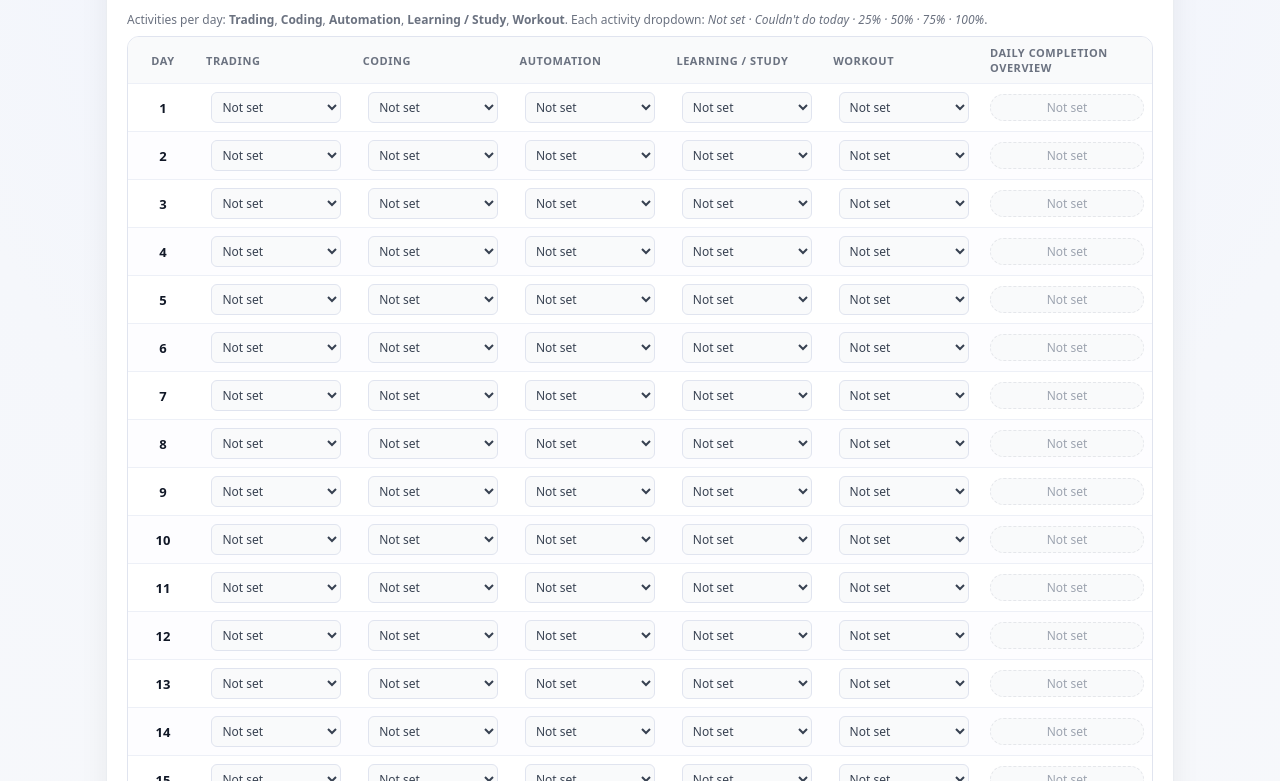
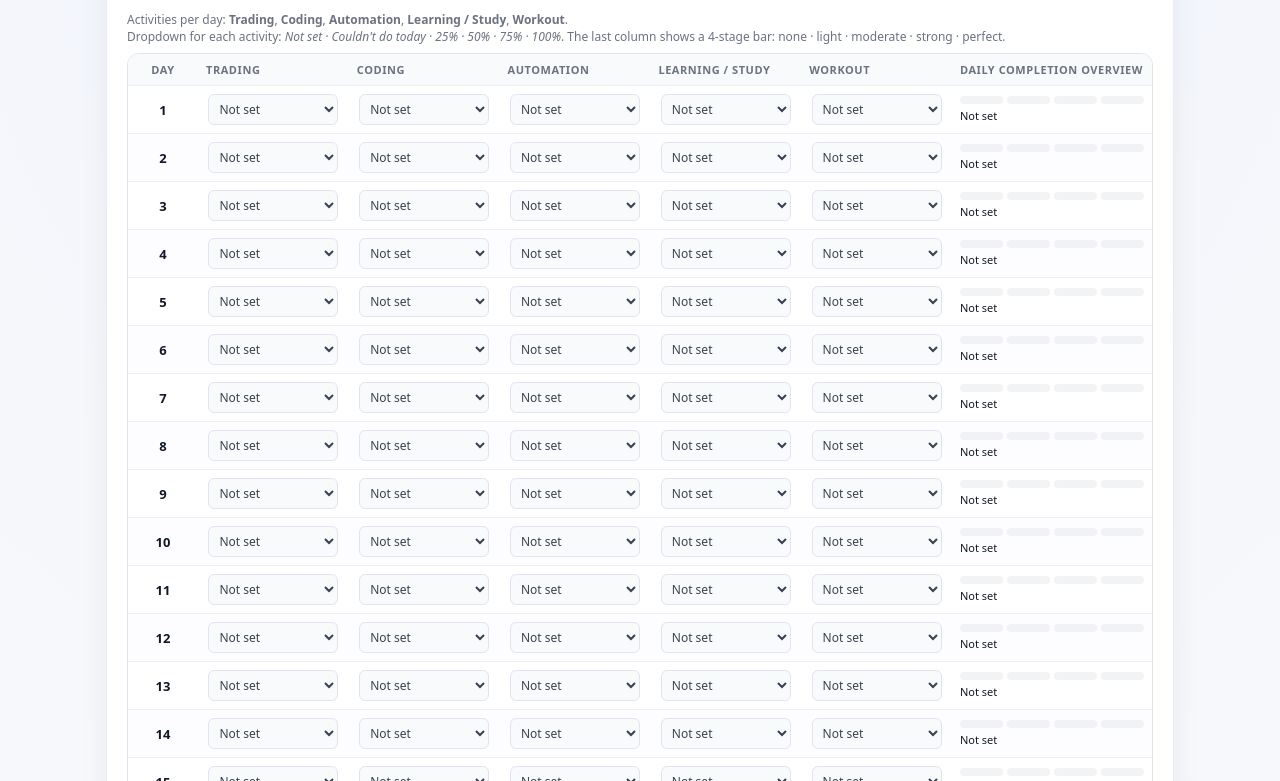
Before and after one commit to Rakib404H/30-Day-Activity-Tracker, a plain HTML site: page index.html in a window 1280 px wide. Shown: the part 108-889 px from the top of the page. Drawn offline with Linux system fonts and the light colour scheme.

Commit message:
version 1.6 released

```diff
--- a/index.html
+++ b/index.html
@@ -87,7 +87,7 @@
 
     table {
       width: 100%;
-      min-width: 820px;
+      min-width: 880px;
       border-collapse: collapse;
       font-size: 13px;
     }
@@ -156,59 +156,66 @@
     /* Overview column */
 
     .overview-cell {
-      width: 170px;
+      width: 200px;
     }
 
-    .overview-pill {
-      border-radius: 999px;
-      padding: 4px 10px;
-      display: inline-flex;
-      align-items: center;
-      justify-content: center;
-      gap: 6px;
-      width: 100%;
-      border: 1px solid #e5e7eb;
-      background: #f9fafb;
-      font-size: 12px;
-      font-weight: 500;
-      text-align: center;
-      transition: background 0.15s ease, border-color 0.15s ease, color 0.15s ease;
+    .overview-wrap {
+      display: flex;
+      flex-direction: column;
+      align-items: flex-start;
+      gap: 4px;
     }
 
-    .overview-pill.none {
-      background: #f9fafb;
-      border-style: dashed;
-      color: #9ca3af;
+    .overview-bar {
+      width: 100%;
+      display: flex;
+      gap: 4px;
     }
 
-    .overview-pill.zero {
-      background: #fee2e2;
-      border-color: #fecaca;
-      color: #991b1b;
+    .overview-segment {
+      flex: 1;
+      height: 8px;
+      border-radius: 999px;
+      background: #e5e7eb;
+      opacity: 0.5;
+      transition: background 0.15s ease, opacity 0.15s ease, transform 0.1s ease;
     }
 
-    .overview-pill.low {
-      background: #fef3c7;
-      border-color: #facc15;
-      color: #92400e;
+    .overview-segment.active {
+      opacity: 1;
+      transform: translateY(-0.5px);
     }
 
-    .overview-pill.medium {
-      background: #bfdbfe;
-      border-color: #60a5fa;
-      color: #1d4ed8;
+    /* Stage colors */
+
+    .overview-wrap.stage-0 .overview-segment.active {
+      background: #9ca3af;
     }
 
-    .overview-pill.high {
-      background: #ccfbf1;
-      border-color: #14b8a6;
-      color: #115e59;
+    .overview-wrap.stage-1 .overview-segment.active {
+      background: #f97316;
     }
 
-    .overview-pill.perfect {
-      background: #bbf7d0;
-      border-color: #22c55e;
-      color: #14532d;
+    .overview-wrap.stage-2 .overview-segment.active {
+      background: #facc15;
+    }
+
+    .overview-wrap.stage-3 .overview-segment.active {
+      background: #22c55e;
+    }
+
+    .overview-wrap.stage-4 .overview-segment.active {
+      background: #16a34a;
+    }
+
+    .overview-label {
+      font-size: 11px;
+      color: #6b7280;
+    }
+
+    .overview-label strong {
+      color: #111827;
+      font-weight: 500;
     }
 
     .footer-bar {
@@ -269,16 +276,17 @@
         <div>
           <h1>30-Day Activity Overview Tracker</h1>
           <p>
-            Rate each activity as a percentage, and the last column shows your daily completion overview automatically.
+            Rate each activity as a percentage and see your day as a 4-stage visual progress bar.
           </p>
         </div>
-        <span class="tag">30 days · 5 activities · auto overview</span>
+        <span class="tag">30 days · 5 activities · visual overview</span>
       </header>
 
       <div class="hint">
         Activities per day: <strong>Trading</strong>, <strong>Coding</strong>, <strong>Automation</strong>,
-        <strong>Learning / Study</strong>, <strong>Workout</strong>.
-        Each activity dropdown: <em>Not set · Couldn't do today · 25% · 50% · 75% · 100%</em>.
+        <strong>Learning / Study</strong>, <strong>Workout</strong>.<br />
+        Dropdown for each activity: <em>Not set · Couldn't do today · 25% · 50% · 75% · 100%</em>.
+        The last column shows a 4-stage bar: none · light · moderate · strong · perfect.
       </div>
 
       <div class="table-wrapper">
@@ -320,7 +328,7 @@
       "learning",
       "workout",
     ];
-    const STORAGE_KEY = "thirty_day_activity_overview_v1";
+    const STORAGE_KEY = "thirty_day_activity_overview_bar_v1";
 
     const tableBody = document.getElementById("tableBody");
     const summaryText = document.getElementById("summaryText");
@@ -336,11 +344,7 @@
       { value: "100", label: "100%" },
     ];
 
-    // Data structure:
-    // data[dayIndex] = {
-    //   activities: ["none" | "unable" | "25" | "50" | "75" | "100", ...5],
-    //   overview: null | number
-    // }
+    // data[dayIndex] = { activities: [...], overview: null|number }
     let data = [];
 
     function loadData() {
@@ -377,18 +381,24 @@
       localStorage.setItem(STORAGE_KEY, JSON.stringify(data));
     }
 
-    function overviewClass(value) {
-      if (value === null || isNaN(value)) return "none";
-      if (value === 0) return "zero";
-      if (value < 40) return "low";
-      if (value < 70) return "medium";
-      if (value < 100) return "high";
-      return "perfect";
-    }
-
-    function overviewText(value) {
-      if (value === null || isNaN(value)) return "Not set";
-      return `${value}%`;
+    // Map numeric overview (0–100) to 4-stage bar + label
+    function stageFromOverview(overview) {
+      if (overview === null || isNaN(overview)) {
+        return { stage: 0, label: "Not set" };
+      }
+      if (overview === 0) {
+        return { stage: 0, label: "No progress" };
+      }
+      if (overview < 40) {
+        return { stage: 1, label: "Light progress" };
+      }
+      if (overview < 70) {
+        return { stage: 2, label: "Moderate progress" };
+      }
+      if (overview < 100) {
+        return { stage: 3, label: "Strong progress" };
+      }
+      return { stage: 4, label: "Perfect day" };
     }
 
     // Calculate and update overview for a specific day
@@ -396,14 +406,13 @@
       const day = data[dayIndex];
       let sum = 0;
       let count = 0;
+      let allZero = true;
 
       day.activities.forEach((val) => {
         if (val === "none") {
-          // not counted at all
           return;
         }
         if (val === "unable") {
-          // counted as 0% attempt
           sum += 0;
           count++;
           return;
@@ -412,25 +421,46 @@
         if (!isNaN(num)) {
           sum += num;
           count++;
+          if (num > 0) allZero = false;
         }
       });
 
       let overview = null;
       if (count > 0) {
         overview = Math.round(sum / count);
+        if (allZero && overview > 0) overview = 0;
       } else {
         overview = null;
       }
 
       day.overview = overview;
 
-      const pill = document.querySelector(
-        `div[data-overview-pill="${dayIndex}"]`
+      const wrap = document.querySelector(
+        `div[data-overview-wrap="${dayIndex}"]`
       );
-      if (pill) {
-        const labelSpan = pill.querySelector(".overview-label");
-        pill.className = "overview-pill " + overviewClass(overview);
-        labelSpan.textContent = overviewText(overview);
+      if (wrap) {
+        const labelEl = wrap.querySelector(".overview-label");
+        const segments = wrap.querySelectorAll(".overview-segment");
+
+        const { stage, label } = stageFromOverview(overview);
+        wrap.classList.remove(
+          "stage-0",
+          "stage-1",
+          "stage-2",
+          "stage-3",
+          "stage-4"
+        );
+        wrap.classList.add(`stage-${stage}`);
+
+        segments.forEach((seg, idx) => {
+          if (idx < stage) {
+            seg.classList.add("active");
+          } else {
+            seg.classList.remove("active");
+          }
+        });
+
+        labelEl.innerHTML = `<strong>${label}</strong>`;
       }
     }
 
@@ -498,27 +528,35 @@
           tr.appendChild(td);
         });
 
-        // Overview cell (auto)
+        // Overview cell (visual bar)
         const tdOverview = document.createElement("td");
         tdOverview.className = "overview-cell";
 
-        const pill = document.createElement("div");
-        pill.className =
-          "overview-pill " + overviewClass(data[d].overview);
-        pill.setAttribute("data-overview-pill", d.toString());
+        const wrap = document.createElement("div");
+        wrap.className = "overview-wrap";
+        wrap.setAttribute("data-overview-wrap", d.toString());
 
-        const labelSpan = document.createElement("span");
-        labelSpan.className = "overview-label";
-        labelSpan.textContent = overviewText(data[d].overview);
+        const bar = document.createElement("div");
+        bar.className = "overview-bar";
+        for (let i = 0; i < 4; i++) {
+          const seg = document.createElement("div");
+          seg.className = "overview-segment";
+          bar.appendChild(seg);
+        }
 
-        pill.appendChild(labelSpan);
-        tdOverview.appendChild(pill);
+        const label = document.createElement("div");
+        label.className = "overview-label";
+        label.textContent = "Not set";
+
+        wrap.appendChild(bar);
+        wrap.appendChild(label);
+        tdOverview.appendChild(wrap);
         tr.appendChild(tdOverview);
 
         tableBody.appendChild(tr);
       }
 
-      // Make sure overview + summary are synced on initial render
+      // Ensure visuals match data
       for (let d = 0; d < DAYS; d++) {
         updateOverviewForDay(d);
       }
```
